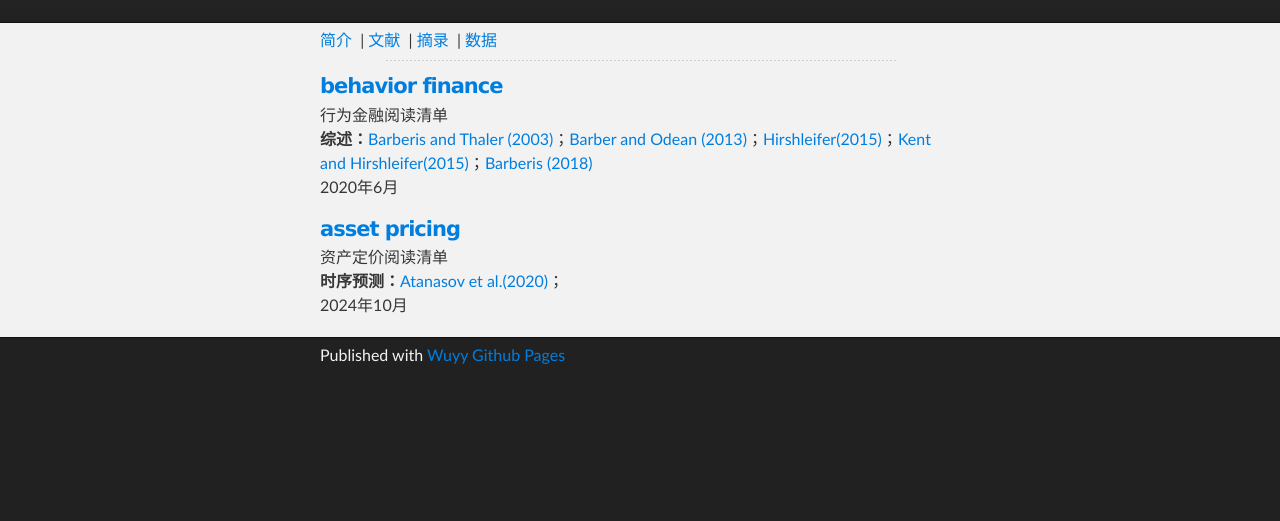
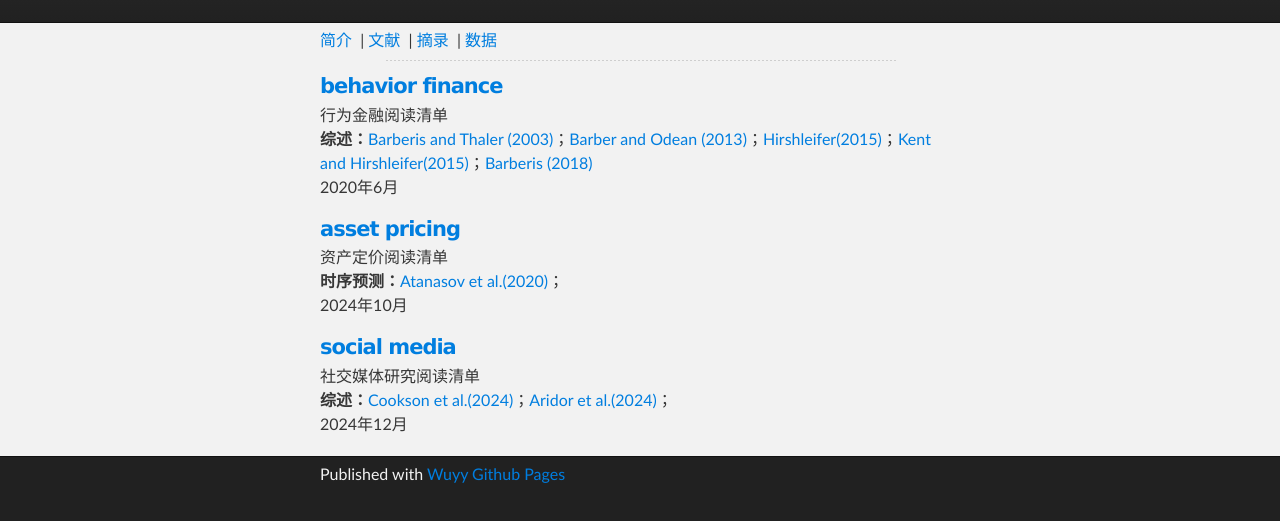
Before and after one commit to lxywyy/lxywyy.github.io, a plain HTML site: page paper.html in a window 1280 px wide. Shown: the part 177-698 px from the top of the page. Drawn offline with Linux system fonts and the light colour scheme.

Commit message:
add new literature

```diff
--- a/paper.html
+++ b/paper.html
@@ -70,16 +70,25 @@
 <p >行为金融阅读清单
 <br > <strong>综述：</strong><a href="https://gitee.com/wuyy2007/resouce/raw/master/data/A survey of behavioral finance.pdf">Barberis and Thaler (2003)</a>；<a href="https://gitee.com/wuyy2007/resouce/raw/master/data/behavior of individual investors.pdf">Barber and Odean (2013)</a>；<a href="https://gitee.com/wuyy2007/resouce/raw/master/data/behavioral finance.pdf">Hirshleifer(2015)</a>；<a href="https://gitee.com/wuyy2007/resouce/raw/master/data/Daniel, Hirshleifer - 2015 - Overconfident Investors, Predictable Returns, and Excessive Trading.pdf">Kent and Hirshleifer(2015)</a>；<a href="https://gitee.com/wuyy2007/resouce/raw/master/data/Barberis（2018）.pdf">Barberis (2018)</a>
 
+<br>2020年6月
+</p>
 
 
-<br>2020年6月
-</p>
 
 <h4><a name="article" class="anchor" ><span class="octicon octicon-link" ></span>asset pricing</a></h4>
 <p >资产定价阅读清单
 <br > <strong>时序预测：</strong><a href="https://github.com/lxywyy/lxywyy.github.io/blob/main/files/jofi.12870.pdf">Atanasov et al.(2020)</a>；
 <br>2024年10月
 </p>
+
+
+<h4><a name="article" class="anchor" ><span class="octicon octicon-link" ></span>social media</a></h4>
+<p >社交媒体研究阅读清单
+<br > <strong>综述：</strong><a href="https://github.com/lxywyy/lxywyy.github.io/blob/main/files/Social Media and Finance.pdf">Cookson et al.(2024)</a>；<a href="https://github.com/lxywyy/lxywyy.github.io/blob/main/files/The Economics of Social Media.pdf">Aridor et al.(2024)</a>；
+<br>2024年12月
+</p>
+
+
 
 </section>
 </div>
```
Also changed, not shown: 2 other files.
